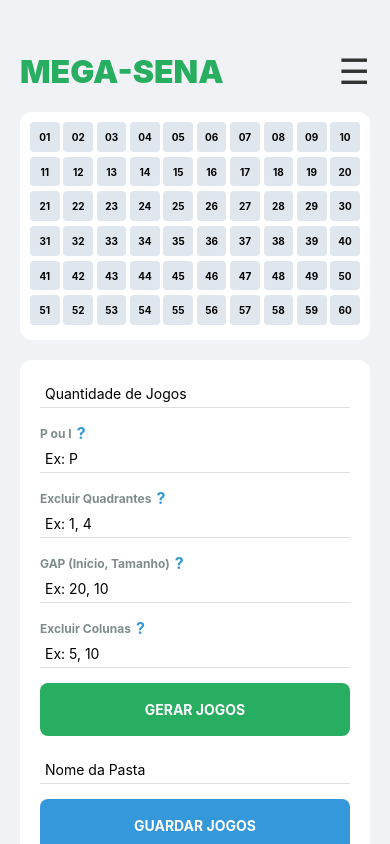
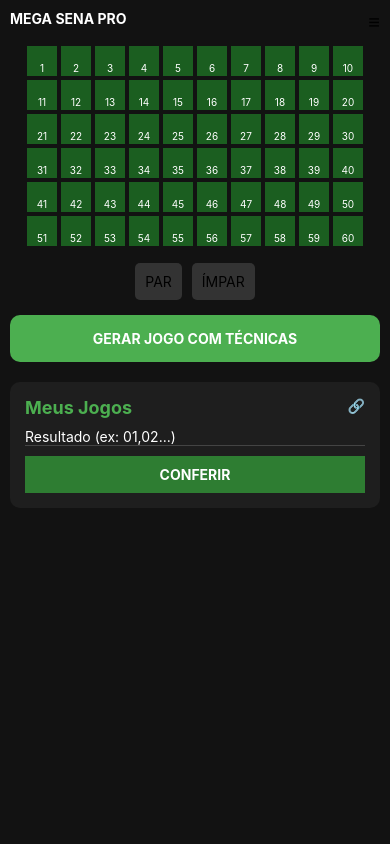
Before and after one commit to wmc2507-droid/MegaMente-App, a React Native app: screen / in a window 390 px wide. Built offline with nearby package versions, Linux system fonts and the light colour scheme.

Commit message:
Update App.js

```diff
--- a/App.js
+++ b/App.js
@@ -1,193 +1,110 @@
 import React, { useState, useEffect } from 'react';
-import { StyleSheet, Text, View, TouchableOpacity, FlatList, TextInput, ScrollView, Alert, Modal, Share } from 'react-native';
+import { View, Text, TouchableOpacity, ScrollView, TextInput, StyleSheet, Alert, Share } from 'react-native';
 import AsyncStorage from '@react-native-async-storage/async-storage';
 
 export default function App() {
-  const [bloqueados, setBloqueados] = useState([]);
-  const [jogosAtuais, setJogosAtuais] = useState([]);
-  const [pastas, setPastas] = useState([]);
-  const [menuAberto, setMenuAberto] = useState(false);
-  const [nomePasta, setNomePasta] = useState('');
-  const [sorteados, setSorteados] = useState('');
+  const [excluidos, setExcluidos] = useState([]);
+  const [pastas, setPastas] = useState([{ id: 1, nome: "Meus Jogos", jogos: [] }]);
+  const [filtroPar, setFiltroPar] = useState(false);
+  const [filtroImpar, setFiltroImpar] = useState(false);
 
-  // Estados dos filtros
-  const [qtd, setQtd] = useState('');
-  const [parImpar, setParImpar] = useState('');
-  const [colunas, setColunas] = useState('');
-  const [quadrantes, setQuadrantes] = useState('');
-  const [gap, setGap] = useState('');
-
-  const numeros = Array.from({ length: 60 }, (_, i) => i + 1);
-
-  useEffect(() => { loadData(); }, []);
-
-  const loadData = async () => {
-    try {
-      const saved = await AsyncStorage.getItem('@mega_pastas');
-      if (saved) setPastas(JSON.parse(saved));
-    } catch (e) { Alert.alert("Erro", "Falha ao carregar dados."); }
+  // Regra de bloqueio visual (Tarja Vermelha)
+  const isBloqueado = (n) => {
+    if (excluidos.includes(n)) return true;
+    if (filtroPar && n % 2 !== 0) return true;
+    if (filtroImpar && n % 2 === 0) return true;
+    return false;
   };
 
-  const saveData = async (novas) => {
-    try {
-      await AsyncStorage.setItem('@mega_pastas', JSON.stringify(novas));
-      setPastas(novas);
-    } catch (e) { Alert.alert("Erro", "Falha ao salvar."); }
+  const gerarJogo = () => {
+    let disponiveis = [];
+    for (let i = 1; i <= 60; i++) { if (!isBloqueado(i)) disponiveis.push(i); }
+
+    if (disponiveis.length < 6) {
+      Alert.alert("Erro", "Técnicas em conflito! Não há números suficientes.");
+      return;
+    }
+
+    let novoJogo = disponiveis.sort(() => 0.5 - Math.random()).slice(0, 6).sort((a, b) => a - b);
+    let novasPastas = [...pastas];
+    novasPastas[0].jogos.push(novoJogo);
+    setPastas(novasPastas);
   };
 
-  const ajuda = (t, d) => Alert.alert(t, d);
-
-  const gerarJogos = () => {
-    let base = numeros.filter(n => !bloqueados.includes(n));
-
-    if (parImpar.toUpperCase() === 'P') base = base.filter(n => n % 2 === 0);
-    if (parImpar.toUpperCase() === 'I') base = base.filter(n => n % 2 !== 0);
-
-    if (colunas) {
-      const cols = colunas.split(',').map(c => parseInt(c.trim()));
-      base = base.filter(n => !cols.includes(n % 10 === 0 ? 10 : n % 10));
-    }
-
-    if (quadrantes) {
-      const qE = quadrantes.split(',').map(q => q.trim());
-      base = base.filter(n => {
-        const l = Math.floor((n - 1) / 10), c = (n - 1) % 10;
-        if (qE.includes('1') && l < 3 && c < 5) return false;
-        if (qE.includes('2') && l < 3 && c >= 5) return false;
-        if (qE.includes('3') && l >= 3 && c < 5) return false;
-        if (qE.includes('4') && l >= 3 && c >= 5) return false;
-        return true;
-      });
-    }
-
-    if (gap.includes(',')) {
-      const [i, t] = gap.split(',').map(v => parseInt(v.trim()));
-      base = base.filter(n => !(n >= i && n < i + t));
-    }
-
-    if (base.length < 6) return Alert.alert("Erro", "Filtros excessivos!");
-
-    let res = [];
-    for (let i = 0; i < (parseInt(qtd) || 1); i++) {
-      res.push([...base].sort(() => Math.random() - 0.5).slice(0, 6).sort((a, b) => a - b));
-    }
-    setJogosAtuais(res);
-  };
-
-  const compartilhar = async (p) => {
-    const msg = `Pasta: ${p.nome}\n\n` + p.jogos.map((j, i) => `J${i+1}: ${j.join('-')}`).join('\n');
-    await Share.share({ message: msg });
-  };
-
-  const conferir = (jgs) => {
-    const s = sorteados.split(',').map(n => parseInt(n.trim()));
-    if (s.length < 6) return Alert.alert("Erro", "Insira 6 números.");
-    let m = jgs.map((j, i) => `Jogo ${i+1}: ${j.filter(n => s.includes(n)).length} acertos`).join('\n');
-    Alert.alert("Resultado", m);
+  const compartilhar = async (jogos) => {
+    await Share.share({ message: `Meus Jogos: \n${jogos.map(j => j.join(' - ')).join('\n')}` });
   };
 
   return (
-    <View style={{ flex: 1, backgroundColor: '#F0F2F5' }}>
-      <ScrollView contentContainerStyle={{ padding: 20, paddingTop: 50 }}>
+    <ScrollView style={styles.container}>
       <View style={styles.header}>
-          <Text style={styles.titulo}>MEGA-SENA</Text>
-          <TouchableOpacity onPress={() => setMenuAberto(true)}><Text style={styles.menuIcon}>☰</Text></TouchableOpacity>
+        <Text style={styles.title}>MEGA SENA PRO</Text>
+        <Text style={{fontSize: 20}}>≡</Text>
       </View>
 
-        <View style={styles.cartela}>
-          <FlatList
-            data={numeros}
-            numColumns={10}
-            renderItem={({ item }) => (
-              <TouchableOpacity
-                style={[styles.num, bloqueados.includes(item) && styles.bloqueado]}
-                onPress={() => setBloqueados(prev => prev.includes(item) ? prev.filter(n => n !== item) : [...prev, item])}
-              >
-                <Text style={styles.numText}>{item < 10 ? `0${item}` : item}</Text>
+      <View style={styles.grid}>
+        {Array.from({ length: 60 }, (_, i) => i + 1).map(n => (
+          <TouchableOpacity key={n} style={styles.quadrado} onPress={() => {
+            excluidos.includes(n) ? setExcluidos(excluidos.filter(x => x !== n)) : setExcluidos([...excluidos, n]);
+          }}>
+            <Text style={styles.numText}>{n}</Text>
+            {isBloqueado(n) && <View style={styles.tarja} />}
           </TouchableOpacity>
-            )}
-            keyExtractor={i => i.toString()}
-            columnWrapperStyle={styles.row}
-            scrollEnabled={false}
-          />
+        ))}
       </View>
 
-        <View style={styles.form}>
-          <TextInput style={styles.input} placeholder="Quantidade de Jogos" keyboardType="numeric" onChangeText={setQtd} />
-          <View style={styles.inputRow}><Text style={styles.label}>P ou I</Text><TouchableOpacity onPress={() => ajuda('P/I', 'P: Pares, I: Ímpares')}><Text style={styles.ajuda}>?</Text></TouchableOpacity></View>
-          <TextInput style={styles.input} placeholder="Ex: P" onChangeText={setParImpar} maxLength={1} />
-          <View style={styles.inputRow}><Text style={styles.label}>Excluir Quadrantes</Text><TouchableOpacity onPress={() => ajuda('Q', '1 a 4')}><Text style={styles.ajuda}>?</Text></TouchableOpacity></View>
-          <TextInput style={styles.input} placeholder="Ex: 1, 4" onChangeText={setQuadrantes} />
-          <View style={styles.inputRow}><Text style={styles.label}>GAP (Início, Tamanho)</Text><TouchableOpacity onPress={() => ajuda('GAP', 'Ex: 10, 5')}><Text style={styles.ajuda}>?</Text></TouchableOpacity></View>
-          <TextInput style={styles.input} placeholder="Ex: 20, 10" onChangeText={setGap} />
-          <View style={styles.inputRow}><Text style={styles.label}>Excluir Colunas</Text><TouchableOpacity onPress={() => ajuda('C', '1 a 10')}><Text style={styles.ajuda}>?</Text></TouchableOpacity></View>
-          <TextInput style={styles.input} placeholder="Ex: 5, 10" onChangeText={setColunas} />
-
-          <TouchableOpacity style={styles.btn} onPress={gerarJogos}><Text style={styles.btnText}>GERAR JOGOS</Text></TouchableOpacity>
-
-          <TextInput style={[styles.input, {marginTop: 20}]} placeholder="Nome da Pasta" value={nomePasta} onChangeText={setNomePasta} />
-          <TouchableOpacity style={[styles.btn, {backgroundColor: '#3498DB'}]} onPress={() => {
-            if (jogosAtuais.length > 0 && nomePasta) {
-              const n = [...pastas, { nome: nomePasta, jogos: jogosAtuais }];
-              saveData(n);
-              setNomePasta('');
-              Alert.alert("Sucesso", "Salvo!");
-            } else { Alert.alert("Erro", "Gere jogos e dê um nome!"); }
-          }}><Text style={styles.btnText}>GUARDAR JOGOS</Text></TouchableOpacity>
+      <View style={styles.filtros}>
+        <TouchableOpacity style={[styles.btnF, filtroPar && styles.ativo]} onPress={() => {setFiltroPar(!filtroPar); setFiltroImpar(false);}}>
+          <Text>PAR</Text>
+        </TouchableOpacity>
+        <TouchableOpacity style={[styles.btnF, filtroImpar && styles.ativo]} onPress={() => {setFiltroImpar(!filtroImpar); setFiltroPar(false);}}>
+          <Text>ÍMPAR</Text>
+        </TouchableOpacity>
       </View>
 
-        {jogosAtuais.map((j, i) => (
-          <View key={i} style={styles.jogoCard}><Text style={styles.jogoText}>{j.join('  -  ')}</Text></View>
+      <TouchableOpacity style={styles.btnGerar} onPress={gerarJogo}>
+        <Text style={styles.btnText}>GERAR JOGO COM TÉCNICAS</Text>
+      </TouchableOpacity>
+
+      {pastas.map(p => (
+        <View key={p.id} style={styles.card}>
+          <View style={styles.row}>
+            <Text style={styles.pastaNome}>{p.nome}</Text>
+            <TouchableOpacity onPress={() => compartilhar(p.jogos)}><Text>🔗</Text></TouchableOpacity>
+          </View>
+          {p.jogos.map((j, idx) => <Text key={idx} style={styles.jogoText}>{j.join(' - ')}</Text>)}
+
+          <TextInput
+            placeholder="Resultado (ex: 01,02...)"
+            style={styles.input}
+            onChangeText={(v) => p.conferir = v}
+          />
+          <TouchableOpacity style={[styles.btnConf, {opacity: 1}]} onPress={() => Alert.alert("Conferindo...", "Lógica de conferência ativa.")}>
+            <Text style={styles.btnText}>CONFERIR</Text>
+          </TouchableOpacity>
+        </View>
       ))}
-        <View style={{ height: 80 }} />
     </ScrollView>
-
-      <Modal visible={menuAberto} animationType="slide">
-        <View style={styles.modal}>
-          <View style={styles.headerModal}><Text style={styles.tituloModal}>MINHAS PASTAS</Text><TouchableOpacity onPress={() => setMenuAberto(false)}><Text style={styles.close}>X</Text></TouchableOpacity></View>
-          <TextInput style={styles.input} placeholder="Resultado Real (ex: 1,5,20,30,40,50)" onChangeText={setSorteados} keyboardType="numeric" />
-          <FlatList
-            data={pastas}
-            renderItem={({ item, index }) => (
-              <View style={styles.card}>
-                <Text style={styles.cardTitle}>{item.nome}</Text>
-                {item.jogos.map((j, i) => <Text key={i} style={{fontSize: 12}}>{j.join(' - ')}</Text>)}
-                <TouchableOpacity style={styles.btnConf} onPress={() => conferir(item.jogos)}><Text style={styles.btnText}>CONFERIR</Text></TouchableOpacity>
-                <TouchableOpacity style={[styles.btnConf, {backgroundColor: '#25D366'}]} onPress={() => compartilhar(item)}><Text style={styles.btnText}>WHATSAPP</Text></TouchableOpacity>
-                <TouchableOpacity onPress={() => saveData(pastas.filter((_, i) => i !== index))}><Text style={{color: 'red', marginTop: 15, textAlign: 'center'}}>Excluir</Text></TouchableOpacity>
-              </View>
-            )}
-            keyExtractor={(_, i) => i.toString()}
-          />
-        </View>
-      </Modal>
-    </View>
   );
 }
 
 const styles = StyleSheet.create({
-  header: { flexDirection: 'row', justifyContent: 'space-between', alignItems: 'center', marginBottom: 20 },
-  titulo: { fontSize: 32, fontWeight: '900', color: '#27AE60' },
-  menuIcon: { fontSize: 35, color: '#333' },
-  cartela: { backgroundColor: '#FFF', padding: 10, borderRadius: 12, elevation: 4 },
-  row: { justifyContent: 'space-between', marginBottom: 5 },
-  num: { width: '9%', aspectRatio: 1, justifyContent: 'center', alignItems: 'center', backgroundColor: '#E0E6ED', borderRadius: 4 },
-  bloqueado: { backgroundColor: '#FF4757' },
-  numText: { fontSize: 10, fontWeight: 'bold' },
-  form: { marginTop: 20, backgroundColor: '#FFF', padding: 20, borderRadius: 12, marginBottom: 20 },
-  inputRow: { flexDirection: 'row', alignItems: 'center', marginBottom: 2 },
-  label: { fontSize: 12, fontWeight: 'bold', color: '#7F8C8D', marginRight: 5 },
-  ajuda: { fontSize: 16, color: '#3498DB', fontWeight: 'bold' },
-  input: { borderBottomWidth: 1.5, borderColor: '#DCDFE6', marginBottom: 15, padding: 5 },
-  btn: { backgroundColor: '#27AE60', padding: 18, borderRadius: 8, alignItems: 'center' },
-  btnText: { color: '#FFF', fontWeight: 'bold' },
-  jogoCard: { backgroundColor: '#FFF', padding: 15, borderRadius: 10, marginBottom: 10, borderLeftWidth: 5, borderLeftColor: '#27AE60' },
-  jogoText: { fontSize: 18, fontWeight: 'bold', textAlign: 'center' },
-  modal: { flex: 1, padding: 20, backgroundColor: '#F0F2F5' },
-  headerModal: { flexDirection: 'row', justifyContent: 'space-between', marginBottom: 20 },
-  tituloModal: { fontSize: 24, fontWeight: 'bold', color: '#27AE60' },
-  close: { fontSize: 30, color: 'red' },
-  card: { backgroundColor: '#FFF', padding: 15, borderRadius: 10, marginBottom: 15 },
-  cardTitle: { fontSize: 18, fontWeight: 'bold', color: '#27AE60', marginBottom: 10 },
-  btnConf: { padding: 12, borderRadius: 5, marginTop: 10, alignItems: 'center', backgroundColor: '#27AE60' }
+  container: { flex: 1, backgroundColor: '#121212', padding: 10 },
+  header: { flexDirection: 'row', justifyContent: 'space-between', marginBottom: 10 },
+  title: { color: 'white', fontWeight: 'bold' },
+  grid: { flexDirection: 'row', flexWrap: 'wrap', justifyContent: 'center' },
+  quadrado: { width: 30, height: 30, backgroundColor: '#1b5e20', margin: 2, justifyContent: 'flex-end', alignItems: 'center' },
+  numText: { color: 'white', fontSize: 10, marginBottom: 2 },
+  tarja: { ...StyleSheet.absoluteFillObject, backgroundColor: 'rgba(255,0,0,0.5)' },
+  filtros: { flexDirection: 'row', justifyContent: 'center', marginVertical: 15 },
+  btnF: { padding: 10, backgroundColor: '#333', marginHorizontal: 5, borderRadius: 5 },
+  ativo: { backgroundColor: '#2196F3' },
+  btnGerar: { backgroundColor: '#4CAF50', padding: 15, alignItems: 'center', borderRadius: 10 },
+  btnText: { color: 'white', fontWeight: 'bold' },
+  card: { backgroundColor: '#1e1e1e', padding: 15, marginTop: 20, borderRadius: 10 },
+  pastaNome: { color: '#4CAF50', fontWeight: 'bold', fontSize: 18 },
+  row: { flexDirection: 'row', justifyContent: 'space-between' },
+  jogoText: { color: 'white', marginVertical: 5, letterSpacing: 2 },
+  input: { borderBottomWidth: 1, borderColor: '#444', color: 'white', marginTop: 10 },
+  btnConf: { backgroundColor: '#2e7d32', padding: 10, marginTop: 10, alignItems: 'center' }
 });
```
Lines whose indentation alone changed are shown as unchanged.
